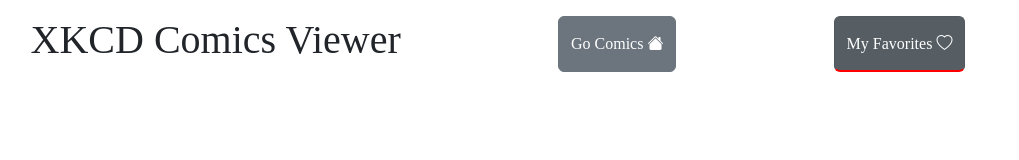
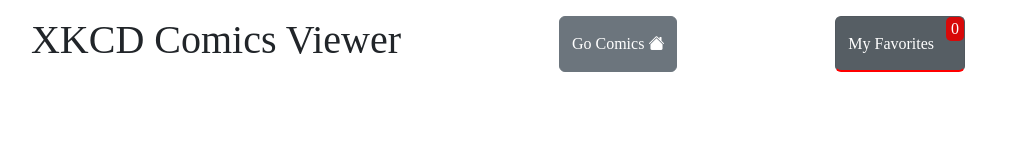
Before and after one commit to ademten7/Angular-xkcd-comic-viewer, an Angular app: page /favorites in a window 1280 px wide. Shown: the top 160 px of the page, without its empty margins (142-1161 px from the left). Built offline with nearby package versions, Linux system fonts and the light colour scheme; a web font is replaced by a local one.

Commit message:
added totla favorites

```diff
--- a/src/app/home/home.component.html
+++ b/src/app/home/home.component.html
@@ -14,7 +14,7 @@
         Add Favorites <i class="bi bi-heart"></i>
       </button>
       <button
-        (click)="removeFavorite(comic.num)"
+        (click)="removeFavorite(comic)"
         type="button"
         class="btn btn-secondary add-favorites"
       >
--- a/src/app/home/home.component.ts
+++ b/src/app/home/home.component.ts
@@ -112,10 +112,17 @@
         'This comic has already been added in the favorite list';
     }
   }
-  removeFavorite(id: number) {
-    let newFavoriteComics = this.comicService.allComicFavorites.filter(
-      (comic: Comic) => comic.num !== id
+  removeFavorite(comic: Comic) {
+    let newComic = this.comicService.allComicFavorites.find(
+      (item) => item.num === comic.num
     );
-    this.comicService.allComicFavorites = newFavoriteComics;
+    if (!newComic) {
+      this.favoritesWarning = 'Sorry this comic is not in your favorite list';
+    } else {
+      let newFavoriteComics = this.comicService.allComicFavorites.filter(
+        (comic: Comic) => comic.num !== newComic.num
+      );
+      this.comicService.allComicFavorites = newFavoriteComics;
+    }
   }
 }
--- a/src/app/navbar/navbar.component.css
+++ b/src/app/navbar/navbar.component.css
@@ -6,3 +6,15 @@
 .btn-secondary:not(:disabled).active {
   border-bottom: 2.5px solid red;
 }
+.container .favorites-button {
+  position: relative;
+  padding-right: 30px;
+}
+.total-favorites {
+  position: absolute;
+  background-color: rgb(216, 9, 9);
+  padding: 0px 5px;
+  top: 0;
+  right: 0;
+  border-radius: 5px;
+}
--- a/src/app/navbar/navbar.component.html
+++ b/src/app/navbar/navbar.component.html
@@ -6,8 +6,8 @@
   <button
     routerLink="favorites"
     routerLinkActive="active"
-    class="btn btn-secondary"
+    class="btn btn-secondary favorites-button"
   >
-    My Favorites <i class="bi bi-heart"></i>
+    My Favorites <span class="total-favorites">{{ getTotalFavorites() }}</span>
   </button>
 </div>
--- a/src/app/navbar/navbar.component.ts
+++ b/src/app/navbar/navbar.component.ts
@@ -1,4 +1,5 @@
 import { Component, OnInit } from '@angular/core';
+import { ComicService } from '../Services/comic.service';
 
 @Component({
   selector: 'app-navbar',
@@ -6,7 +7,13 @@
   styleUrls: ['./navbar.component.css'],
 })
 export class NavbarComponent implements OnInit {
-  constructor() {}
+  constructor(private comicService: ComicService) {}
+
+  totalFavorites: number;
 
   ngOnInit(): void {}
+  getTotalFavorites() {
+    this.totalFavorites = this.comicService.allComicFavorites.length;
+    return this.totalFavorites;
+  }
 }
```
